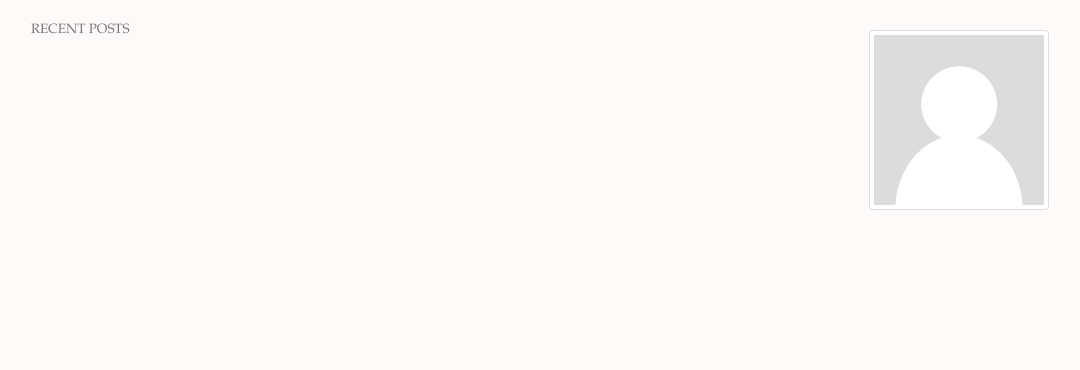
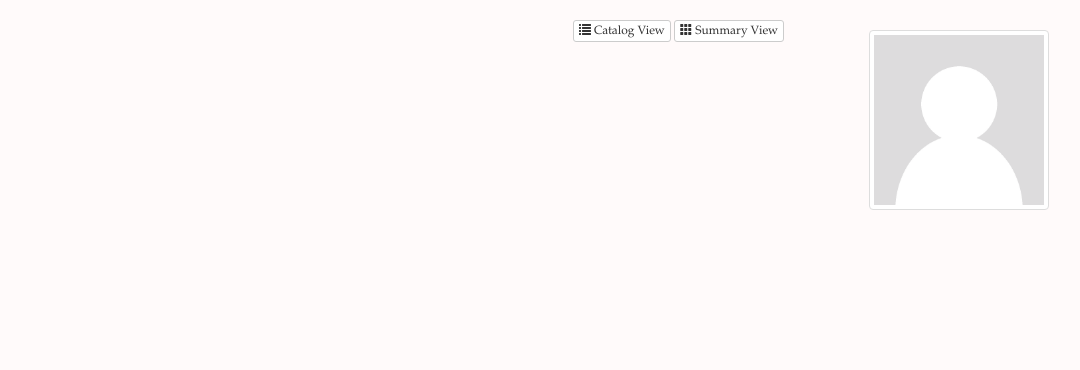
Before and after one commit to YuiJL/myweblog, a Flask app: page / in a window 1280 px wide. Shown: the part 50-420 px from the top of the page, without its empty margins (161-1241 px from the left). Run offline with Flask 2, Linux system fonts and the light colour scheme; data that the repository does not hold is empty; parts of the project's set-up code (start-up, migrations or seed data) failed here and were passed over; some libraries are stand-ins or nearby versions.

Commit message:
add catalog viewmode by setting cookie

```diff
--- a/www/app/__init__.py
+++ b/www/app/__init__.py
@@ -12,17 +12,23 @@ from app.filters import datetime_filter, markdown_filter
 client = MongoClient()
 db = client.test
 
-from app.utilities import cookieToUser
+from app.utilities import cookieToUser, cookieToView
 from app.views.route import route
 from app.views.api import api
 
-def loginStatus():
+def signInStatus():
 
-    '''function to be run before each request'''
+    '''sign in status before each request'''
 
     cookie = request.cookies.get(current_app.config['COOKIE_NAME'], 'nothing')
     g.__user__ = cookieToUser(cookie)
 
+def viewStatus():
+
+    '''view mode status before each request'''
+
+    cookie = request.cookies.get(current_app.config['COOKIE_NAME'], 'nothing')
+    g.__view__ = cookieToView(cookie)
 
 def create_app():
 
@@ -35,7 +41,8 @@ def create_app():
     # add filters
     app.jinja_env.filters.update(datetime=datetime_filter, markdown=markdown_filter)
     # add before request functions
-    app.before_request(loginStatus)
+    app.before_request(signInStatus)
+    app.before_request(viewStatus)
     # register routes
     app.register_blueprint(route)
     app.register_blueprint(api)
--- a/www/app/static/css/yui.css
+++ b/www/app/static/css/yui.css
@@ -115,13 +115,19 @@ a:hover {
     padding-top: 10px;
 }
 
+.text-primary, .text-info {
+    font-weight: bold;
+}
+
 #main, #home {
     font-family: Palatino, Georgia, "Times New Roman", Times, serif;
     padding-left: 15%;
 }
 
-#main > p {
-    margin-top: 20px;
+
+/* css for blogs.html */
+#home .text-right {
+    margin-top: 10px;
 }
 
 #home > p {
@@ -129,16 +135,21 @@ a:hover {
     font-size: 1.1em;
 }
 
+#home tr, #home td {
+    border-top: 1px dotted lightgrey;
+    border-bottom: 1px dotted lightgrey;
+}
+
+
+/* css for blog.html */
 #main {
     font-size: 1.25em;
 }
 
-.text-primary, .text-info {
-    font-weight: bold;
+#main > p {
+    margin-top: 20px;
 }
 
-
-/* css for blog.html */
 .col-sm-2.text-center img {
     width: 70px;
     height: 70px;
--- /dev/null
+++ b/www/app/static/js/blogs.js
@@ -0,0 +1,12 @@
+new Vue ({
+    el: '#home',
+    methods: {
+        viewmode: function(path) {
+            $.ajax('/' + path, {
+                method: "POST"
+            }).done(function() {
+                return location.assign(location.pathname);
+            })
+        }
+    }
+})
--- a/www/app/templates/blogs.html
+++ b/www/app/templates/blogs.html
@@ -1,21 +1,38 @@
 {% extends 'sidenav.html' %}
-
-{% block title %}Blog{% endblock %}
-
+{% block title %}Gensōkyō{% endblock %}
+{% set labels = ['primary', 'success', 'info', 'warning', 'danger'] %}
 {% block content %}
 <div class="col-sm-9" id="home">
-    <h4><small>RECENT POSTS </small></h4>
+    <div class="text-right">
+        <button class="btn btn-default btn-xs" v-on:click="viewmode('?view=catalog')">
+            <span class="glyphicon glyphicon-list"></span> Catalog View</button>
+        <button class="btn btn-default btn-xs" v-on:click="viewmode('?view=summary')">
+            <span class="glyphicon glyphicon-th"></span> Summary View</button>
+    </div>
+    {% if g.__view__ != 'catalog' %}
     {% for blog in blogs %}
     <h3 class="text-primary">{{ blog.title }}</h3>
-    <h4><small><i class="glyphicon glyphicon-time"></i> Posted by {{ blog.user_name }}, {{ blog.created|datetime }}
-        {% if blog.last_modified %}/ Last modified, {{ blog.modified|datetime }} {% endif %}</small></h4>
-    <h5>{% set labels = ['primary', 'success', 'info', 'warning', 'danger'] %}
-        {% for tag in blog.tag %}
-        <span class="label label-{{ labels|random }}">{{ tag }}</span>
-        {% endfor %}
-    </h5>
+    <h4><small><i class="glyphicon glyphicon-time"></i> Posted by {{ blog.user_name }}, {{ blog.created|datetime("summary") }}
+        {% if blog.last_modified %}/ Last modified, {{ blog.modified|datetime("summary") }} {% endif %}</small></h4>
+    <h5>{% for tag in blog.tag %}<span class="label label-{{ labels|random }}">{{ tag }}</span>  {% endfor %}</h5>
     {{ blog.summary|markdown|safe }}
     <p><a href="blog/{{ blog._id }}">Read More <span class="glyphicon glyphicon-chevron-right"></span></a></p><hr>
     {% endfor %}
+    {% else %}
+    <table class="table">
+        <tbody>
+            {% for b in blogs2 %}
+            <tr>
+                <td class="col-sm-7"><a v-bind:href="'/blog/'+ '{{ b._id }}'">{{ b.title }}</a></td>
+                <td class="col-sm-2">{{ b.user_name }}</td>
+                <td class="col-sm-3">{{ b.created|datetime("catalog") }}</td>
+            </tr>
+            {% endfor %}
+        </tbody>
+    </table>
+    {% endif %}
 </div>
 {% endblock %}
+{% block script %}
+<script src="/static/js/blogs.js"></script>
+{% endblock %}
--- a/www/app/utilities.py
+++ b/www/app/utilities.py
@@ -4,7 +4,7 @@
 __author__ = 'Jiayi Li'
 
 import time, hashlib, json
-from flask import current_app
+from flask import current_app, request
 from bson.objectid import ObjectId
 from app import db
 
@@ -17,7 +17,8 @@ def userToCookie(user, max_age=86400):
     expire_time = str(max_age + int(time.time()))
     sha1_before = '%s-%s-%s-%s' % (user['_id'], user['password'], expire_time, current_app.config['SECRET_KEY'])
     L = [user['_id'], expire_time, hashlib.sha1(sha1_before.encode('utf-8')).hexdigest()]
-    return '-'.join(L)
+    view_cookie = request.cookies.get(current_app.config['COOKIE_NAME'], '').split('+').pop()
+    return '-'.join(L) + '+' + view_cookie
 
 
 def cookieToUser(cookie):
@@ -27,7 +28,7 @@ def cookieToUser(cookie):
     '''
 
     try:
-        L = cookie.split('-')
+        L = cookie.split('+')[0].split('-')
         if len(L) != 3:
             return None
         user_id, expire_time, sha1 = L
@@ -45,6 +46,24 @@ def cookieToUser(cookie):
         return user
     except Exception as e:
         print(e)
+
+
+def viewToCookie(view):
+
+    '''return cookie from query string'''
+
+    user_cookie = request.cookies.get(current_app.config['COOKIE_NAME'], '').split('+')[0]
+    return user_cookie + '+' + view
+
+
+def cookieToView(cookie):
+
+    '''extract view mode from cookie'''
+
+    view = cookie.split('+').pop()
+    if not view:
+        return None
+    return view
 
 
 def validPassword(user, password):
@@ -83,5 +102,6 @@ def signOutResponse(response):
     return a sign out response with cookie deleted
     '''
 
-    response.set_cookie(current_app.config['COOKIE_NAME'], 'deleted', httponly=True)
+    cookie = request.cookies.get(current_app.config['COOKIE_NAME']).split('+').pop()
+    response.set_cookie(current_app.config['COOKIE_NAME'], '+'+cookie, httponly=True)
     return response
--- a/www/app/views/route.py
+++ b/www/app/views/route.py
@@ -6,11 +6,11 @@ __author__ = 'Jiayi Li'
 import time
 
 from bson.objectid import ObjectId
-from flask import request, redirect, url_for, render_template, jsonify, abort, Blueprint, make_response, g, flash
+from flask import request, redirect, url_for, render_template, jsonify, abort, Blueprint, make_response, g, flash, current_app
 
 from app import db
 from app.models import User
-from app.utilities import userToCookie, validPassword, loginResponse, signOutResponse
+from app.utilities import userToCookie, validPassword, loginResponse, signOutResponse, viewToCookie
 
 route = Blueprint('route', __name__)
 
@@ -24,7 +24,9 @@ def index():
 
     '''homepage'''
 
-    return render_template('blogs.html', blogs=db.blogs.find().sort("created", -1))
+    blogs = db.blogs.find().sort("created", -1)
+    blogs2 = db.blogs.find().sort("created", -1)
+    return render_template('blogs.html', blogs=blogs, blogs2=blogs2)
 
 
 @route.route('/blog/<blog_id>')
@@ -131,3 +133,15 @@ def signout():
     '''return a sign out response'''
 
     return signOutResponse(redirect(request.referrer or url_for('route.index')))
+
+
+@route.route('/', methods=['POST'])
+def view_mode():
+
+    '''return a response with view mode cookie set'''
+
+    view_mode = request.args.get('view')
+    cookie = viewToCookie(view_mode)
+    response = jsonify(view=view_mode)
+    response.set_cookie(current_app.config['COOKIE_NAME'], cookie, max_age=21600, httponly=True)
+    return response
```
